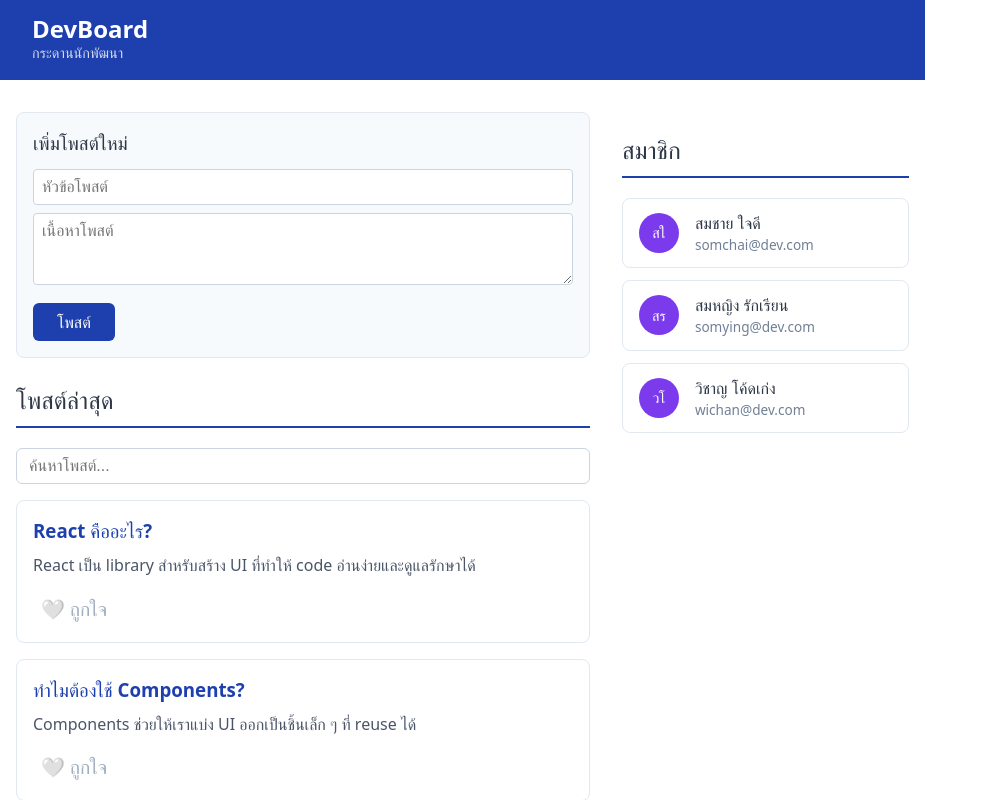
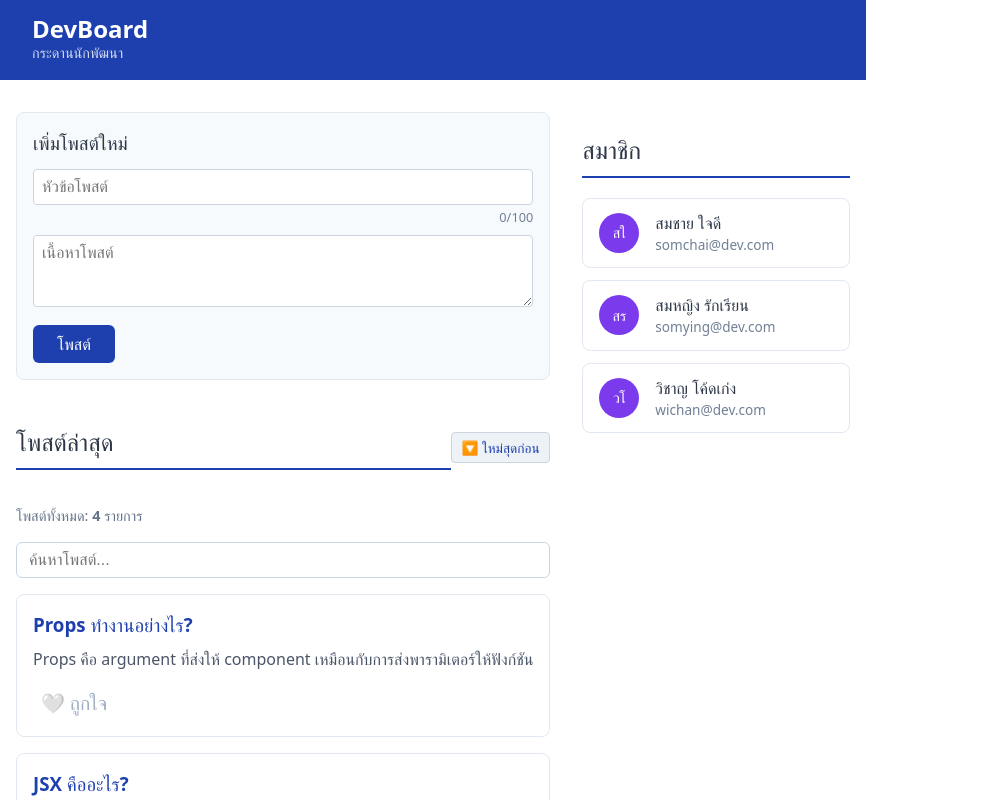
Before and after one commit to 67160181/devboard-67160181, a React (Vite) app: page / in a window 1280 px wide. Shown: the top 800 px of the page, without its empty margins (0-988 px from the left). Built offline with nearby package versions, Linux system fonts and the light colour scheme.

Commit message:
feat: add character counter, post sorting, and localstorage persistence

```diff
--- a/src/App.jsx
+++ b/src/App.jsx
@@ -1,4 +1,4 @@
-import { useState } from "react";
+import { useState, useEffect } from "react";
 import Navbar from "./components/Navbar";
 import PostList from "./components/PostList";
 import UserCard from "./components/UserCard";
@@ -34,8 +34,30 @@ const USERS = [
 ];
 
 function App() {
-  const [posts, setPosts] = useState(INITIAL_POSTS);
-  const [favorites, setFavorites] = useState([]); // เก็บ id ที่ถูกใจ
+  // favorites
+  // ⭐ อ่านค่าจาก localStorage ตอนเริ่มต้น ถ้าไม่มีให้ใช้ []
+  const [favorites, setFavorites] = useState(() => {
+    // เก็บ id ที่ถูกใจ
+    const saved = localStorage.getItem("favorites");
+    return saved ? JSON.parse(saved) : [];
+  });
+
+  // ⭐ บันทึกลง localStorage ทุกครั้งที่ favorites เปลี่ยนแปลง
+  useEffect(() => {
+    localStorage.setItem("favorites", JSON.stringify(favorites));
+  }, [favorites]);
+
+  // devboard_posts
+  // ⭐ อ่านค่าจาก localStorage ตอนเริ่มต้น ถ้าไม่มีโพสต์ใหม่เพิ่มเติม ให้ดึงค่าจาก INITIAL_POSTS มาใช้
+  const [posts, setPosts] = useState(() => {
+    const savedPosts = localStorage.getItem("devboard_posts");
+    return savedPosts ? JSON.parse(savedPosts) : INITIAL_POSTS;
+  });
+
+  // ⭐ บันทึกลง localStorage ทุกครั้งที่ devboard_posts เปลี่ยนแปลง
+  useEffect(() => {
+    localStorage.setItem("devboard_posts", JSON.stringify(posts));
+  }, [posts]);
 
   // Toggle ถูกใจ/ยกเลิก
   function handleToggleFavorite(postId) {
--- a/src/components/AddPostForm.jsx
+++ b/src/components/AddPostForm.jsx
@@ -3,6 +3,9 @@ import { useState } from "react";
 function AddPostForm({ onAddPost }) {
   const [title, setTitle] = useState("");
   const [body, setBody] = useState("");
+
+  const MAX_TITLE = 100;
+  const isLowRemaining = MAX_TITLE - title.length < 10;
 
   function handleSubmit(e) {
     e.preventDefault();
@@ -28,21 +31,35 @@ function AddPostForm({ onAddPost }) {
         เพิ่มโพสต์ใหม่
       </h3>
 
+      <div style={{ position: "relative" }}>
         <input
           type="text"
           placeholder="หัวข้อโพสต์"
           value={title}
+          maxLength={MAX_TITLE}
           onChange={(e) => setTitle(e.target.value)}
           style={{
             width: "100%",
             padding: "0.5rem",
-          marginBottom: "0.5rem",
+            marginBottom: "0.2rem",
             border: "1px solid #cbd5e0",
             borderRadius: "4px",
             fontSize: "1rem",
             boxSizing: "border-box",
           }}
         />
+        {/* ⭐ ตัวนับตัวอักษร real-time */}
+        <div
+          style={{
+            textAlign: "right",
+            fontSize: "0.8rem",
+            color: isLowRemaining ? "#e53e3e" : "#718096",
+            marginBottom: "0.5rem",
+          }}
+        >
+          {title.length}/{MAX_TITLE}
+        </div>
+      </div>
 
       <textarea
         placeholder="เนื้อหาโพสต์"
--- a/src/components/PostList.jsx
+++ b/src/components/PostList.jsx
@@ -1,27 +1,114 @@
 import { useState } from "react";
 import PostCard from "./PostCard";
 
+// ⭐ Level 1: แสดงจำนวนโพสต์
+function PostCount({ count }) {
+  return (
+    <p style={{ color: "#64748b", fontSize: "0.9rem", marginBottom: "1rem" }}>
+      โพสต์ทั้งหมด: <strong>{count}</strong> รายการ
+    </p>
+  );
+}
+
+// ⭐ Level 3: โครงร่างจำลองตอนโหลด
+function PostSkeleton() {
+  return (
+    <>
+      {[1, 2, 3].map((i) => (
+        <div
+          key={i}
+          style={{
+            border: "1px solid #e2e8f0",
+            borderRadius: "8px",
+            padding: "1rem",
+            marginBottom: "1rem",
+            background: "white",
+          }}
+        >
+          <div
+            style={{
+              height: "20px",
+              width: "60%",
+              background: "#e2e8f0",
+              borderRadius: "4px",
+              marginBottom: "10px",
+            }}
+          ></div>
+          <div
+            style={{
+              height: "14px",
+              width: "90%",
+              background: "#f1f5f9",
+              borderRadius: "4px",
+              marginBottom: "6px",
+            }}
+          ></div>
+          <div
+            style={{
+              height: "14px",
+              width: "40%",
+              background: "#f1f5f9",
+              borderRadius: "4px",
+            }}
+          ></div>
+        </div>
+      ))}
+    </>
+  );
+}
+
 function PostList({ posts, favorites, onToggleFavorite }) {
   const [search, setSearch] = useState("");
+  const [sortOrder, setSortOrder] = useState("desc"); // 'desc' คือใหม่สุดก่อน
 
-  // กรองโพสต์ตาม search
   const filtered = posts.filter((post) =>
     post.title.toLowerCase().includes(search.toLowerCase()),
   );
 
+  // ⭐ เรียงลำดับข้อมูล (Sort) ตาม id (สมมติว่า id มากกว่าคือโพสต์ใหม่กว่า)
+  const sortedPosts = [...filtered].sort((a, b) => {
+    return sortOrder === "desc" ? b.id - a.id : a.id - b.id; //
+  });
+
   return (
     <div>
+      <div
+        style={{
+          display: "flex",
+          justifyContent: "space-between",
+          alignItems: "center",
+        }}
+      >
         <h2
           style={{
             color: "#2d3748",
             borderBottom: "2px solid #1e40af",
             paddingBottom: "0.5rem",
+            flex: 1,
           }}
         >
           โพสต์ล่าสุด
         </h2>
 
-      {/* Search Input */}
+        {/* ⭐ ปุ่ม Sort */}
+        <button
+          onClick={() => setSortOrder(sortOrder === "desc" ? "asc" : "desc")}
+          style={{
+            background: "#edf2f7",
+            border: "1px solid #cbd5e0",
+            padding: "0.3rem 0.6rem",
+            borderRadius: "4px",
+            cursor: "pointer",
+            fontSize: "0.85rem",
+            color: "#1e40af",
+          }}
+        >
+          {sortOrder === "desc" ? "🔽 ใหม่สุดก่อน" : "🔼 เก่าสุดก่อน"}
+        </button>
+      </div>
+
+      <PostCount count={posts.length} />
+
       <input
         type="text"
         placeholder="ค้นหาโพสต์..."
@@ -38,15 +125,22 @@ function PostList({ posts, favorites, onToggleFavorite }) {
         }}
       />
 
-      {/* ถ้าไม่พบโพสต์ */}
-      {filtered.length === 0 && (
-        <p style={{ color: "#718096", textAlign: "center", padding: "2rem" }}>
+      {/* เงื่อนไขเช็คว่ากำลังโหลด (ไม่มีโพสต์เลย) หรือไม่ */}
+      {posts.length === 0 ? (
+        <PostSkeleton />
+      ) : (
+        <>
+          {/* ถ้ามีโพสต์แต่หาไม่เจอ */}
+          {sortedPosts.length === 0 && (
+            <p
+              style={{ color: "#718096", textAlign: "center", padding: "2rem" }}
+            >
               ไม่พบโพสต์ที่ค้นหา
             </p>
           )}
 
-      {/* แสดงรายการโพสต์ */}
-      {filtered.map((post) => (
+          {/* แสดงรายการโพสต์ที่กรองแล้ว */}
+          {sortedPosts.map((post) => (
             <PostCard
               key={post.id}
               title={post.title}
@@ -55,6 +149,8 @@ function PostList({ posts, favorites, onToggleFavorite }) {
               onToggleFavorite={() => onToggleFavorite(post.id)}
             />
           ))}
+        </>
+      )}
     </div>
   );
 }
```
Lines whose indentation alone changed are shown as unchanged.
